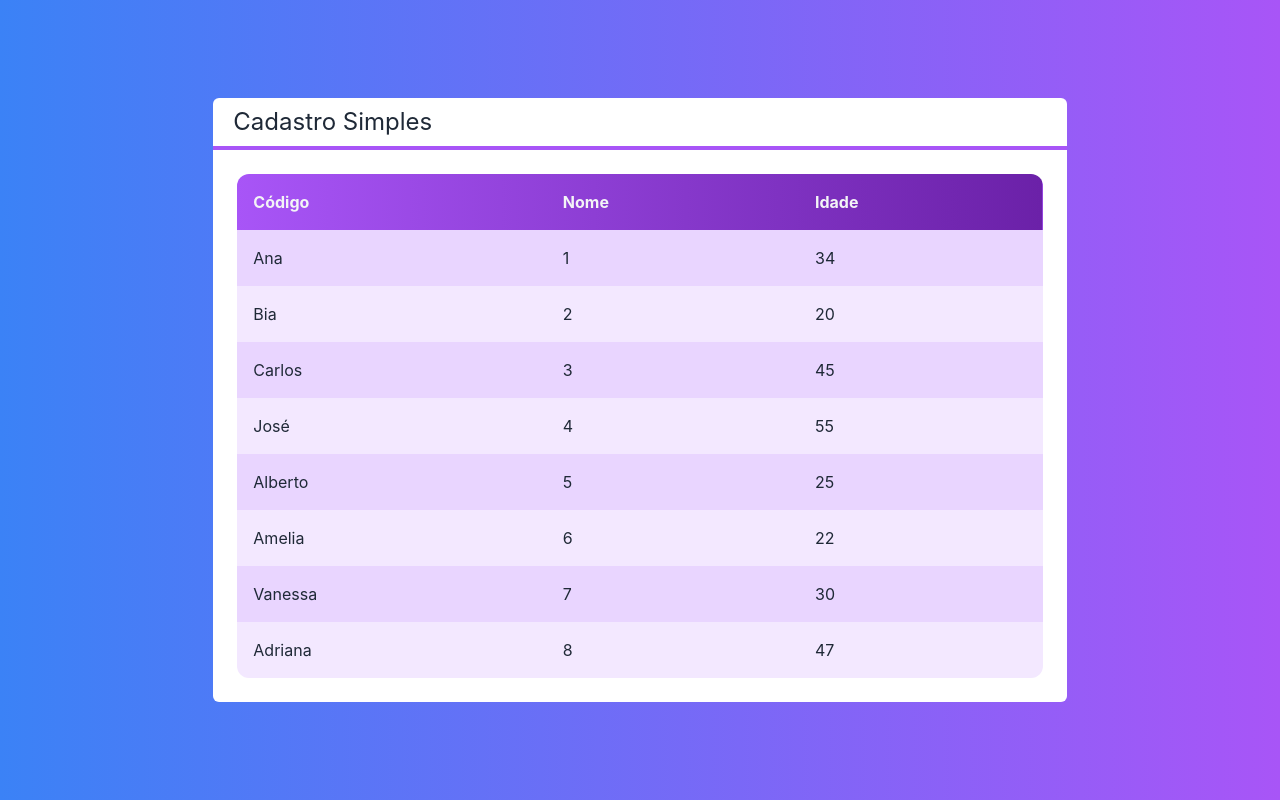
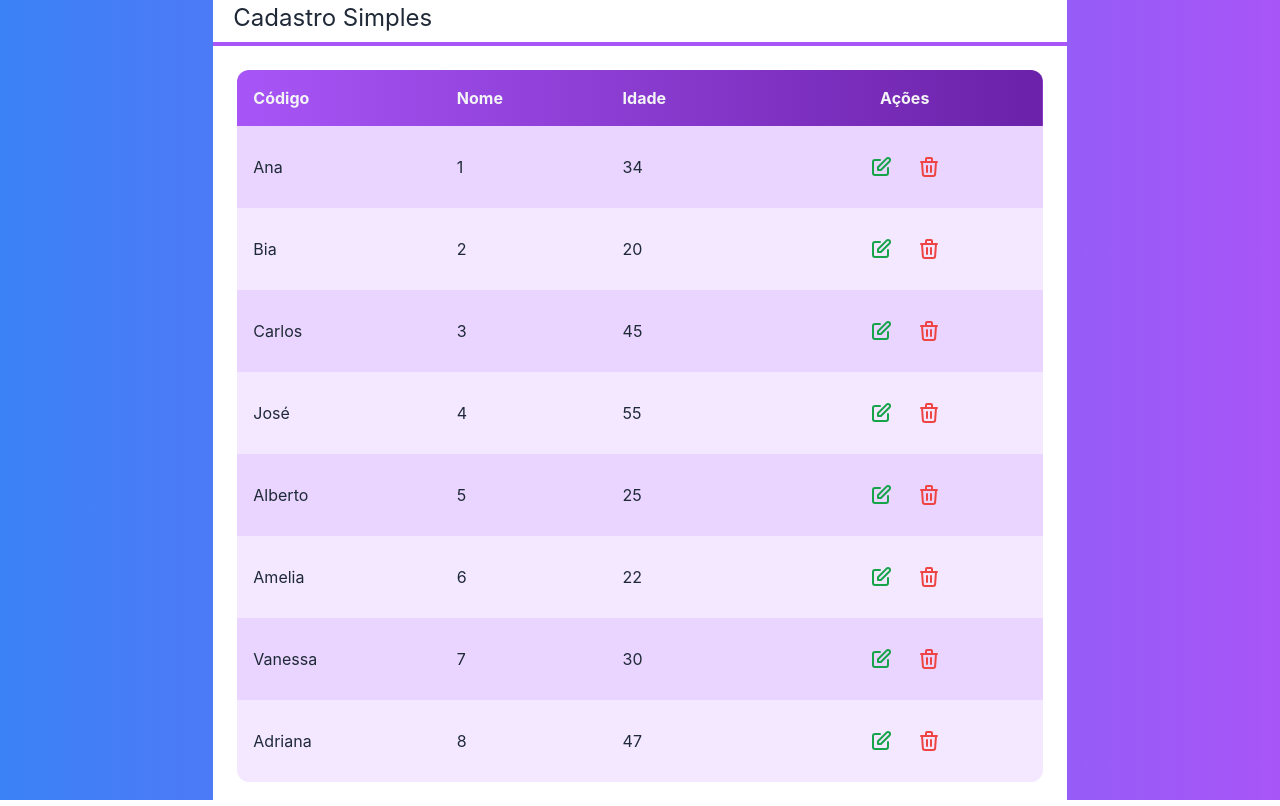
Before and after one commit to plinioaraujo/next-crud, a Next.js app: page / in a window 1280 px wide. Built offline with nearby package versions, Linux system fonts and the light colour scheme.

Commit message:
Next.js - Componente Tabela #03

```diff
--- /dev/null
+++ b/src/components/BotaoAcao.tsx
@@ -0,0 +1,21 @@
+export const botaoAcaoEdicao = (
+    `flex
+    justify-center
+    items-center
+    text-green-600
+    rounded-full
+    p-2
+    m-1
+    hover:bg-purple-50`
+)
+
+export const botaoAcaoExclusao = (
+    `flex
+    justify-center
+    items-center
+    text-red-500
+    rounded-full
+    p-2
+    m-1
+    hover:bg-purple-50`
+)
--- /dev/null
+++ b/src/components/Icones.tsx
@@ -0,0 +1,10 @@
+export const IconeEdicao = (
+    <svg xmlns="http://www.w3.org/2000/svg" className="h-6 w-6" fill="none" viewBox="0 0 24 24" stroke="currentColor">
+  <path strokeLinecap="round" strokeLinejoin="round" strokeWidth={2} d="M11 5H6a2 2 0 00-2 2v11a2 2 0 002 2h11a2 2 0 002-2v-5m-1.414-9.414a2 2 0 112.828 2.828L11.828 15H9v-2.828l8.586-8.586z" />
+</svg>
+)
+export const IconeExclusão = (
+    <svg xmlns="http://www.w3.org/2000/svg" className="h-6 w-6" fill="none" viewBox="0 0 24 24" stroke="currentColor">
+  <path strokeLinecap="round" strokeLinejoin="round" strokeWidth={2} d="M19 7l-.867 12.142A2 2 0 0116.138 21H7.862a2 2 0 01-1.995-1.858L5 7m5 4v6m4-6v6m1-10V4a1 1 0 00-1-1h-4a1 1 0 00-1 1v3M4 7h16" />
+</svg>
+)
--- a/src/components/Tabela.tsx
+++ b/src/components/Tabela.tsx
@@ -1,17 +1,26 @@
 import Cliente from "../core/Cliente";
+import { botaoAcaoEdicao, botaoAcaoExclusao } from "./BotaoAcao";
+
+import { IconeEdicao, IconeExclusão } from "./Icones";
 
 interface TabelaProps {
     clientes: Cliente[]
+    clienteSelecionado?: (cliente: Cliente) => void
+    clienteExcluido?: (cliente: Cliente) => void
 }
 
 function Tabela(props: TabelaProps) {
 
+
+    const exibirAcoes = props.clienteExcluido || props.clienteSelecionado
+
     function renderizarCabecalho() {
-        return (<tr>
+        return (
+        <tr>
             <th className="text-left p-4">Código</th>
             <th className="text-left p-4">Nome</th>
             <th className="text-left p-4">Idade</th>
-
+            {exibirAcoes ?<th className="p-4"> Ações </th>: false}
         </tr>
         )
     }
@@ -25,11 +34,33 @@
                     <td className="text-left p-4">{cliente.nome}</td>
                     <td className="text-left p-4">{cliente.id}</td>
                     <td className="text-left p-4">{cliente.idade}</td>
+                    <td className="text-left p-4">
+                    {exibirAcoes ? renderizarAcoes(cliente) : false}
+                    </td>
                 </tr>
             )
 
         })
 
+    }
+
+    function renderizarAcoes(cliente: Cliente) {
+        return (
+            <td className="flex justify-center">
+                {props.clienteSelecionado ?
+
+                    <button onClick={()=> props.clienteSelecionado?.(cliente)} className={botaoAcaoEdicao}>
+                        {IconeEdicao}
+                    </button>
+                 : false}
+
+                {props.clienteExcluido ?
+                    <button onClick={()=> props.clienteExcluido?.(cliente)} className={botaoAcaoExclusao}>
+                        {IconeExclusão}
+                    </button>
+                 : false}
+            </td>
+        )
     }
 
     return (
--- a/src/pages/index.tsx
+++ b/src/pages/index.tsx
@@ -15,6 +15,13 @@
     new Cliente('Adriana', 47, '8'),
   ]
 
+  function clienteSelecionado(cliente: Cliente){
+    alert(cliente.nome)
+  }
+  function clienteExluido(cliente: Cliente){
+    alert(`Excluir... ${cliente.nome}`)
+  }
+
   return (
     <div className={`
       flex justify-center items-center h-screen
@@ -22,7 +29,7 @@
       text-white
     `}>
       <Layout titulo="Cadastro Simples">
-        <Tabela clientes={clientes}></Tabela>
+        <Tabela clientes={clientes} clienteSelecionado={clienteSelecionado} clienteExcluido={clienteExluido}></Tabela>
       </Layout>
     </div>
   )
```
